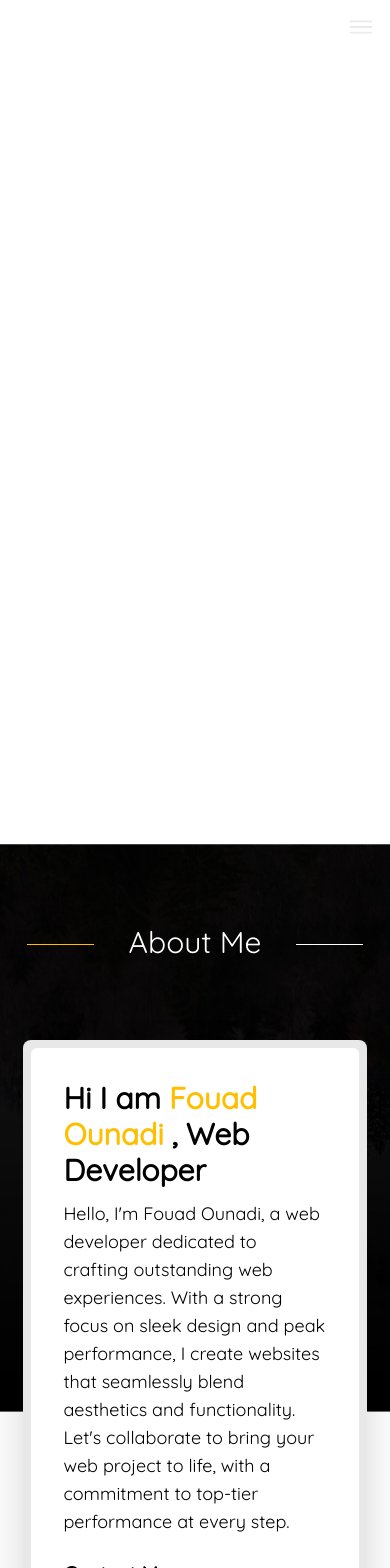
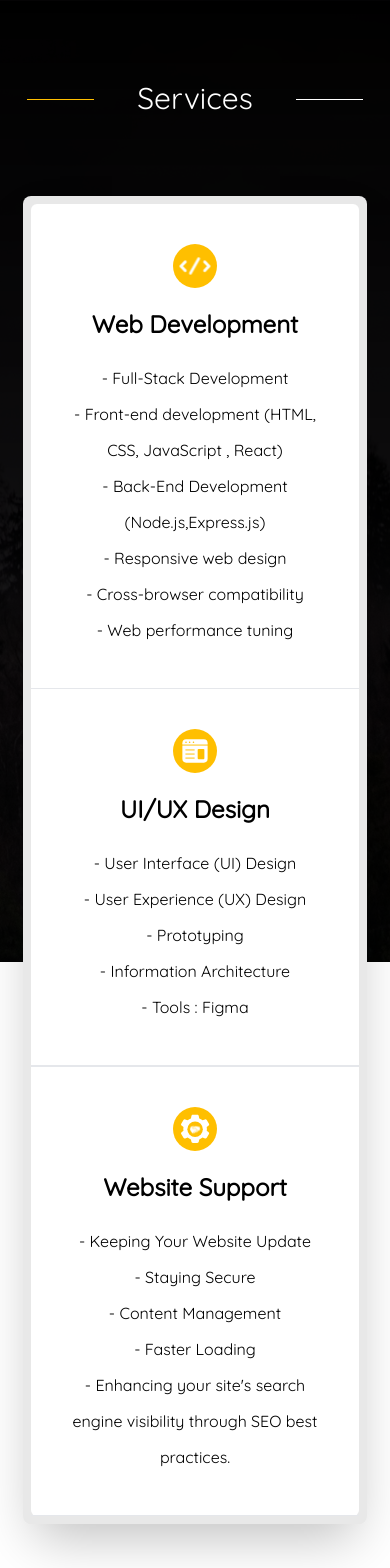
Before and after one commit to fouadfou/Portfolio, a React (Vite) app in the folder client/: page / in a window 390 px wide. Shown: the top 1568 px of the page. Built offline with nearby package versions, Linux system fonts and the light colour scheme; a web font is replaced by a local one.

Commit message:
more responsive

```diff
--- a/client/src/App.jsx
+++ b/client/src/App.jsx
@@ -85,16 +85,16 @@ function App() {
 
   return (
     <>
-      <NavBar refs={[home, about, services, works, contact]} />
+      {/* <NavBar refs={[home, about, services, works, contact]} />
 
-     {/*  <refContext.Provider value={{works,contact}}>
+      <refContext.Provider value={{works,contact}}>
           <Home sectionRef={home} />
-      </refContext.Provider> */}
-      <About sectionRef={about} background_image={background_image} />
+      </refContext.Provider>
+      <About sectionRef={about} background_image={background_image} /> */}
       <Services sectionRef={services} />
-      <Works sectionRef={works} />
+     {/*  <Works sectionRef={works} />
       <ScrollTop refs={[about, services, works, contact]} />
-      <Contact sectionRef={contact} />
+      <Contact sectionRef={contact} /> */}
 
       {/* <Contact sectionRef={contact} /> */}
     </>
```
Also changed, not shown: 3 other files (tests, documents, lock files or other folders).
